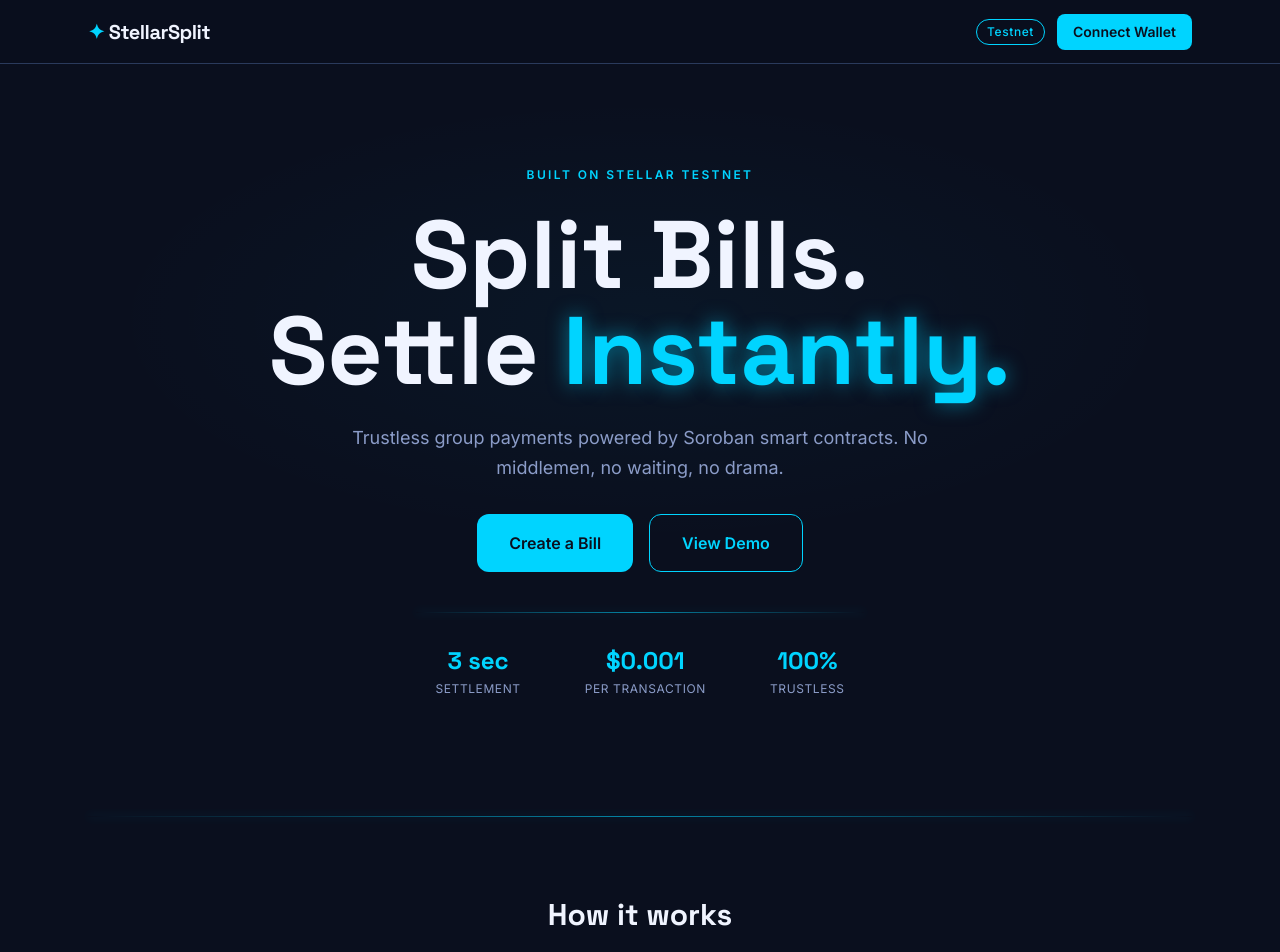
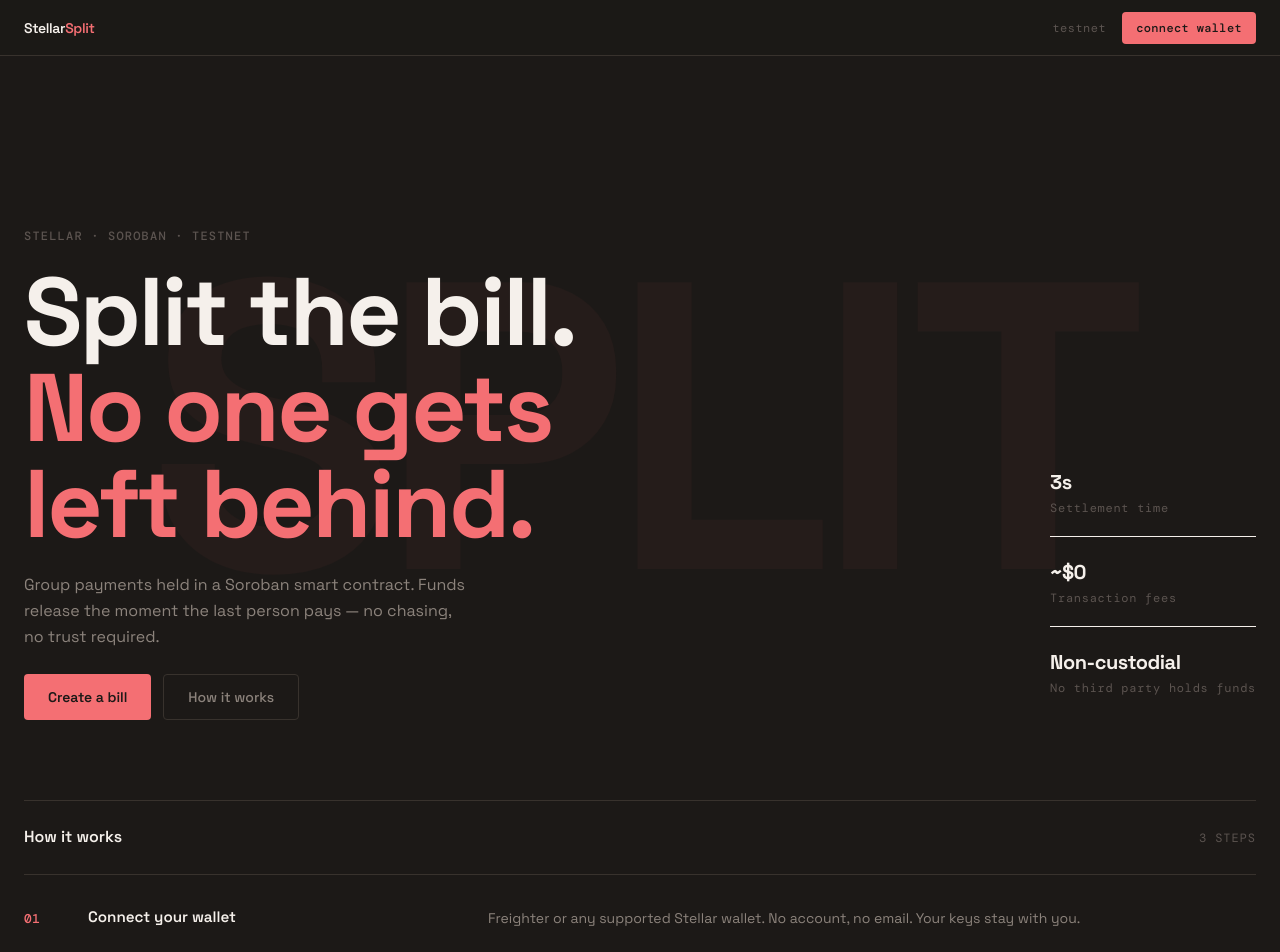
Before and after one commit to SATISH-JALAN/stellarsplit, a Next.js app: page / in a window 1280 px wide. Shown: the top 952 px of the page. Built offline with nearby package versions, Linux system fonts and the light colour scheme.

Commit message:
frontend

```diff
--- a/app/globals.css
+++ b/app/globals.css
@@ -1,53 +1,80 @@
 @import "tailwindcss";
 
 @theme inline {
-  /* Color palette */
-  --color-space: #0A0F1E;
-  --color-slate: #1E2A45;
-  --color-cyan: #00D4FF;
-  --color-cyan-glow: #00D4FF33;
-  --color-text-primary: #F0F4FF;
-  --color-text-muted: #8B9CC8;
-  --color-success: #00E676;
-  --color-danger: #FF4458;
-  --color-border: #2A3A5C;
+  --color-base: #1C1917;
+  --color-surface: #232019;
+  --color-surface-2: #2A2520;
+  --color-border: #38322D;
+  --color-border-soft: #473F39;
 
-  /* Typography */
+  --color-text-primary: #F5F0EB;
+  --color-text-muted: #8C837C;
+  --color-text-subtle: #5C5450;
+
+  --color-accent: #F46F73;
+  --color-accent-deep: #E35C63;
+  --color-terracotta: #B96858;
+  --color-clay: #8B5E52;
+  --color-sand: #DED5CF;
+  --color-linen: #F2EEEA;
+  --color-beige: #C8BCB4;
+
+  --color-success: #607C5C;
+  --color-warning: #C48B48;
+  --color-error: #B5524E;
+
   --font-display: var(--font-display), sans-serif;
-  --font-body: var(--font-body), sans-serif;
+  --font-mono: var(--font-mono), monospace;
 }
 
-/* Global body styles */
-body {
-  background-color: #0A0F1E;
-  color: #F0F4FF;
-  font-family: var(--font-body), Inter, sans-serif;
+*,
+*::before,
+*::after {
+  box-sizing: border-box;
 }
 
-/* Scrollbar styling */
+html {
+  background-color: #1C1917;
+  -webkit-font-smoothing: antialiased;
+  -moz-osx-font-smoothing: grayscale;
+}
+
+body {
+  background-color: #1C1917;
+  color: #F5F0EB;
+  font-family: var(--font-display), sans-serif;
+  line-height: 1.55;
+}
+
 ::-webkit-scrollbar {
-  width: 6px;
-  height: 6px;
+  width: 4px;
 }
 
 ::-webkit-scrollbar-track {
-  background: #0A0F1E;
+  background: #1C1917;
 }
 
 ::-webkit-scrollbar-thumb {
-  background: #2A3A5C;
-  border-radius: 3px;
+  background: #38322D;
+  border-radius: 2px;
 }
 
 ::-webkit-scrollbar-thumb:hover {
-  background: #8B9CC8;
+  background: #5C5450;
 }
 
-/* Glow utilities */
-.glow-cyan {
-  box-shadow: 0 0 20px #00D4FF44;
+/* Focus — always visible, never blue */
+:focus-visible {
+  outline: 1.5px solid #F46F73;
+  outline-offset: 3px;
 }
 
-.glow-text {
-  text-shadow: 0 0 20px #00D4FF88;
+@media (prefers-reduced-motion: reduce) {
+
+  *,
+  *::before,
+  *::after {
+    animation-duration: 0.01ms !important;
+    transition-duration: 0.01ms !important;
+  }
 }
--- a/app/page.tsx
+++ b/app/page.tsx
@@ -4,52 +4,68 @@ import { SplitLine } from "@/components/SplitLine";
 import { Footer } from "@/components/Footer";
 import { Navbar } from "@/components/Navbar";
 
-const features = [
+const steps = [
   {
-    icon: "👛",
-    title: "Connect Your Wallet",
+    num: "01",
+    title: "Connect your wallet",
     description:
-      "Use Freighter or any Stellar wallet. No signup required.",
+      "Freighter or any supported Stellar wallet. No account, no email. Your keys stay with you.",
   },
   {
-    icon: "🧾",
-    title: "Create a Bill",
+    num: "02",
+    title: "Create a bill",
     description:
-      "Add participants and amounts. The contract handles the math.",
+      "Name the expense, assign shares. The contract records exact amounts — no rounding disputes.",
   },
   {
-    icon: "⚡",
-    title: "Settle Instantly",
+    num: "03",
+    title: "Funds release automatically",
     description:
-      "Each person pays their share. Funds release automatically.",
+      "Each person pays their share directly on-chain. When the last payment confirms, the contract sends everything to the creator.",
   },
 ];
 
 export default function Home() {
   return (
-    <main className="min-h-screen" style={{ backgroundColor: "#0A0F1E" }}>
+    <main style={{ backgroundColor: "#1C1917", minHeight: "100vh" }}>
       <Navbar />
-
       <HeroSection />
 
-      <SplitLine className="max-w-6xl mx-auto px-6 my-4" />
+      {/* How it works — editorial list, not card grid */}
+      <section className="max-w-7xl mx-auto px-6 pb-24">
+        <SplitLine />
 
-      {/* Features section */}
-      <section className="max-w-6xl mx-auto px-6 py-16">
+        {/* Section header */}
+        <div className="flex items-baseline justify-between py-6">
           <h2
-          className="text-3xl font-bold text-center mb-12"
+            className="font-semibold"
             style={{
-            fontFamily: "var(--font-display), sans-serif",
-            color: "#F0F4FF",
+              fontFamily: "var(--font-display)",
+              fontSize: "1rem",
+              color: "#F5F0EB",
             }}
           >
             How it works
           </h2>
+          <span
+            className="text-xs"
+            style={{
+              fontFamily: "var(--font-mono)",
+              color: "#5C5450",
+              letterSpacing: "0.08em",
+            }}
+          >
+            3 STEPS
+          </span>
+        </div>
 
-        <div className="grid grid-cols-1 md:grid-cols-3 gap-6">
-          {features.map((feature) => (
-            <FeatureCard key={feature.title} {...feature} />
+        {/* Steps as rows */}
+        <div>
+          {steps.map((s) => (
+            <FeatureCard key={s.num} {...s} />
           ))}
+          {/* Closing rule */}
+          <SplitLine />
         </div>
       </section>
 
--- a/components/FeatureCard.tsx
+++ b/components/FeatureCard.tsx
@@ -1,42 +1,53 @@
-interface FeatureCardProps {
-    icon: string;
+/**
+ * StepRow — replaces the 3-card grid.
+ * An editorial list row: number, title, description in a horizontal band.
+ * Separated by hairline rules, not boxed in rounded cards.
+ */
+interface StepRowProps {
+    num: string;
     title: string;
     description: string;
 }
 
-export function FeatureCard({ icon, title, description }: FeatureCardProps) {
+export function FeatureCard({ num, title, description }: StepRowProps) {
     return (
         <div
-            className="flex flex-col gap-4 p-6 rounded-2xl transition-all duration-200 hover:scale-[1.02]"
+            className="grid gap-4 py-8"
             style={{
-                backgroundColor: "#1E2A45",
-                border: "1px solid #2A3A5C",
+                gridTemplateColumns: "3rem 1fr 2fr",
+                borderTop: "1px solid #38322D",
             }}
         >
-            {/* Icon circle */}
-            <div
-                className="w-12 h-12 flex items-center justify-center rounded-xl text-2xl shrink-0"
+            {/* Step number */}
+            <span
+                className="font-medium pt-0.5"
                 style={{
-                    backgroundColor: "#00D4FF18",
-                    border: "1px solid #00D4FF33",
+                    fontFamily: "var(--font-mono)",
+                    fontSize: "0.8rem",
+                    color: "#F46F73",
+                    letterSpacing: "0.05em",
                 }}
             >
-                {icon}
-            </div>
+                {num}
+            </span>
 
             {/* Title */}
             <h3
-                className="text-base font-semibold"
+                className="font-semibold leading-snug"
                 style={{
-                    fontFamily: "var(--font-display), sans-serif",
-                    color: "#F0F4FF",
+                    fontFamily: "var(--font-display)",
+                    fontSize: "0.95rem",
+                    color: "#F5F0EB",
                 }}
             >
                 {title}
             </h3>
 
             {/* Description */}
-            <p className="text-sm leading-relaxed" style={{ color: "#8B9CC8" }}>
+            <p
+                className="text-sm leading-relaxed"
+                style={{ color: "#8C837C" }}
+            >
                 {description}
             </p>
         </div>
--- a/components/HeroSection.tsx
+++ b/components/HeroSection.tsx
@@ -1,124 +1,151 @@
 "use client";
-
-import { SplitLine } from "./SplitLine";
-
-const stats = [
-    { value: "3 sec", label: "Settlement" },
-    { value: "$0.001", label: "Per Transaction" },
-    { value: "100%", label: "Trustless" },
-];
 
 export function HeroSection() {
     return (
         <section
-            className="relative flex flex-col items-center justify-center min-h-screen text-center px-6"
-            style={{ paddingTop: "64px" }}
+            className="relative min-h-screen max-w-7xl mx-auto px-6 flex flex-col justify-end pb-16 md:pb-20"
+            style={{ paddingTop: "56px" }}
         >
-            {/* Background glow effect */}
+            {/* Faint watermark — texture without gradient blob */}
             <div
-                className="absolute inset-0 pointer-events-none"
-                style={{
-                    background:
-                        "radial-gradient(ellipse 60% 40% at 50% 40%, #00D4FF0A 0%, transparent 70%)",
-                }}
-            />
-
-            <div className="relative z-10 flex flex-col items-center gap-6 max-w-4xl">
-                {/* Eyebrow */}
-                <p
-                    className="text-xs font-semibold tracking-widest uppercase"
-                    style={{ color: "#00D4FF", letterSpacing: "0.2em" }}
-                >
-                    Built on Stellar Testnet
-                </p>
-
-                {/* H1 */}
-                <h1
-                    className="font-bold leading-none"
+                aria-hidden="true"
+                className="absolute inset-0 flex items-center justify-center pointer-events-none overflow-hidden"
+                style={{ paddingTop: "56px" }}
+            >
+                <span
+                    className="font-bold select-none"
                     style={{
-                        fontFamily: "var(--font-display), sans-serif",
-                        color: "#F0F4FF",
+                        fontFamily: "var(--font-display)",
+                        fontSize: "clamp(10rem, 32vw, 28rem)",
+                        color: "rgba(244, 111, 115, 0.04)",
+                        lineHeight: 1,
+                        letterSpacing: "-0.04em",
+                        userSelect: "none",
                     }}
                 >
-                    <span
-                        className="block"
-                        style={{ fontSize: "clamp(3rem, 10vw, 6rem)" }}
-                    >
-                        Split Bills.
-                    </span>
-                    <span
-                        className="block"
-                        style={{ fontSize: "clamp(3rem, 10vw, 6rem)" }}
-                    >
-                        Settle{" "}
-                        <span
-                            className="glow-text"
-                            style={{ color: "#00D4FF" }}
-                        >
-                            Instantly.
-                        </span>
-                    </span>
-                </h1>
+                    SPLIT
+                </span>
+            </div>
 
-                {/* Subheading */}
-                <p
-                    className="text-lg max-w-xl leading-relaxed"
-                    style={{ color: "#8B9CC8" }}
-                >
-                    Trustless group payments powered by Soroban smart contracts. No
-                    middlemen, no waiting, no drama.
-                </p>
+            {/* Content — left aligned, bottom of screen */}
+            <div className="relative z-10 flex flex-col md:flex-row md:items-end md:justify-between gap-10">
 
-                {/* CTA Buttons */}
-                <div className="flex flex-col sm:flex-row gap-4 mt-2">
-                    <button
-                        className="text-base font-semibold px-8 py-4 rounded-xl transition-all duration-200 hover:scale-105 cursor-pointer"
+                {/* Left: headline block */}
+                <div className="flex flex-col gap-5 max-w-2xl">
+
+                    {/* Label */}
+                    <p
+                        className="text-xs font-medium"
                         style={{
-                            backgroundColor: "#00D4FF",
-                            color: "#0A0F1E",
-                        }}
-                        onMouseEnter={(e) => {
-                            (e.currentTarget as HTMLButtonElement).style.boxShadow =
-                                "0 0 30px #00D4FF55";
-                        }}
-                        onMouseLeave={(e) => {
-                            (e.currentTarget as HTMLButtonElement).style.boxShadow = "none";
+                            fontFamily: "var(--font-mono)",
+                            color: "#5C5450",
+                            letterSpacing: "0.1em",
                         }}
                     >
-                        Create a Bill
-                    </button>
-                    <button
-                        className="text-base font-semibold px-8 py-4 rounded-xl transition-all duration-200 hover:scale-105 cursor-pointer"
+                        STELLAR · SOROBAN · TESTNET
+                    </p>
+
+                    {/* H1 — ragged right, not centered */}
+                    <h1
+                        className="font-bold leading-[1.0] tracking-tight"
                         style={{
-                            backgroundColor: "transparent",
-                            border: "1.5px solid #00D4FF",
-                            color: "#00D4FF",
+                            fontFamily: "var(--font-display)",
+                            fontSize: "clamp(3rem, 8.5vw, 6rem)",
+                            color: "#F5F0EB",
                         }}
                     >
-                        View Demo
-                    </button>
+                        Split the bill.<br />
+                        <span style={{ color: "#F46F73" }}>No one gets</span><br />
+                        <span style={{ color: "#F46F73" }}>left behind.</span>
+                    </h1>
+
+                    {/* Body */}
+                    <p
+                        className="text-base leading-relaxed max-w-md"
+                        style={{ color: "#8C837C" }}
+                    >
+                        Group payments held in a Soroban smart contract.
+                        Funds release the moment the last person pays — no
+                        chasing, no trust required.
+                    </p>
+
+                    {/* Actions — left aligned, no centered stack */}
+                    <div className="flex flex-wrap gap-3 pt-1">
+                        <button
+                            className="text-sm font-semibold px-6 py-3 transition-colors duration-150"
+                            style={{
+                                backgroundColor: "#F46F73",
+                                color: "#1C1917",
+                                borderRadius: "4px",
+                            }}
+                            onMouseEnter={(e) => {
+                                (e.currentTarget as HTMLButtonElement).style.backgroundColor = "#E35C63";
+                            }}
+                            onMouseLeave={(e) => {
+                                (e.currentTarget as HTMLButtonElement).style.backgroundColor = "#F46F73";
+                            }}
+                        >
+                            Create a bill
+                        </button>
+
+                        <button
+                            className="text-sm font-medium px-6 py-3 transition-colors duration-150"
+                            style={{
+                                backgroundColor: "transparent",
+                                color: "#8C837C",
+                                border: "1px solid #38322D",
+                                borderRadius: "4px",
+                            }}
+                            onMouseEnter={(e) => {
+                                const el = e.currentTarget as HTMLButtonElement;
+                                el.style.borderColor = "#5C5450";
+                                el.style.color = "#F5F0EB";
+                            }}
+                            onMouseLeave={(e) => {
+                                const el = e.currentTarget as HTMLButtonElement;
+                                el.style.borderColor = "#38322D";
+                                el.style.color = "#8C837C";
+                            }}
+                        >
+                            How it works
+                        </button>
+                    </div>
                 </div>
 
-                {/* Split line */}
-                <div className="w-full max-w-md mt-4">
-                    <SplitLine />
-                </div>
-
-                {/* Stats row */}
-                <div className="flex gap-10 sm:gap-16 mt-2">
-                    {stats.map((stat) => (
-                        <div key={stat.label} className="flex flex-col items-center gap-1">
+                {/* Right: stats column — vertical list, not cards */}
+                <div
+                    className="flex flex-row md:flex-col gap-8 md:gap-0 md:divide-y pb-1"
+                    style={{ borderColor: "#38322D" }}
+                >
+                    {[
+                        { value: "3s", label: "Settlement time" },
+                        { value: "~$0", label: "Transaction fees" },
+                        { value: "Non-custodial", label: "No third party holds funds" },
+                    ].map((s, i) => (
+                        <div
+                            key={s.label}
+                            className="flex flex-col gap-0.5 md:py-5"
+                            style={i === 0 ? { paddingTop: 0 } : {}}
+                        >
                             <span
-                                className="text-2xl font-bold"
+                                className="font-bold tracking-tight"
                                 style={{
-                                    fontFamily: "var(--font-display), sans-serif",
-                                    color: "#00D4FF",
+                                    fontFamily: "var(--font-display)",
+                                    fontSize: "1.25rem",
+                                    color: "#F5F0EB",
                                 }}
                             >
-                                {stat.value}
+                                {s.value}
                             </span>
-                            <span className="text-xs uppercase tracking-wider" style={{ color: "#8B9CC8" }}>
-                                {stat.label}
+                            <span
+                                className="text-xs"
+                                style={{
+                                    fontFamily: "var(--font-mono)",
+                                    color: "#5C5450",
+                                    letterSpacing: "0.06em",
+                                }}
+                            >
+                                {s.label}
                             </span>
                         </div>
                     ))}
--- a/components/Navbar.tsx
+++ b/components/Navbar.tsx
@@ -3,54 +3,55 @@
 export function Navbar() {
     return (
         <nav
-            className="fixed top-0 left-0 right-0 z-50 h-16 flex items-center"
+            className="fixed top-0 left-0 right-0 z-50 h-14"
             style={{
+                backgroundColor: "rgba(28, 25, 23, 0.96)",
                 backdropFilter: "blur(12px)",
-                WebkitBackdropFilter: "blur(12px)",
-                backgroundColor: "rgba(10, 15, 30, 0.85)",
-                borderBottom: "1px solid #2A3A5C",
+                borderBottom: "1px solid #38322D",
             }}
         >
-            <div className="max-w-6xl mx-auto px-6 w-full flex items-center justify-between">
-                {/* Brand */}
-                <span
-                    className="text-xl font-bold tracking-tight select-none"
-                    style={{ fontFamily: "var(--font-display), sans-serif" }}
+            <div
+                className="h-full max-w-7xl mx-auto px-6 flex items-center justify-between"
+            >
+                {/* Brand — just text, no icons */}
+                <a
+                    href="/"
+                    className="text-sm font-semibold tracking-tight"
+                    style={{ fontFamily: "var(--font-display)", color: "#F5F0EB" }}
                 >
-                    <span style={{ color: "#00D4FF" }}>✦</span>{" "}
-                    <span style={{ color: "#F0F4FF" }}>StellarSplit</span>
-                </span>
+                    Stellar<span style={{ color: "#F46F73" }}>Split</span>
+                </a>
 
-                {/* Right side */}
-                <div className="flex items-center gap-3">
-                    {/* Testnet badge */}
+                <div className="flex items-center gap-4">
+                    {/* Network indicator — monospace, understated */}
                     <span
-                        className="text-xs font-medium px-2.5 py-1 rounded-full"
+                        className="text-xs"
                         style={{
-                            border: "1px solid #00D4FF",
-                            color: "#00D4FF",
-                            letterSpacing: "0.05em",
+                            fontFamily: "var(--font-mono)",
+                            color: "#5C5450",
+                            letterSpacing: "0.04em",
                         }}
                     >
-                        Testnet
+                        testnet
                     </span>
 
-                    {/* Connect Wallet button */}
                     <button
-                        className="text-sm font-semibold px-4 py-2 rounded-lg transition-all duration-200 hover:scale-105 cursor-pointer"
+                        className="text-xs font-medium px-3.5 py-2 transition-colors duration-150"
                         style={{
-                            backgroundColor: "#00D4FF",
-                            color: "#0A0F1E",
+                            fontFamily: "var(--font-mono)",
+                            backgroundColor: "#F46F73",
+                            color: "#1C1917",
+                            borderRadius: "4px",
+                            letterSpacing: "0.03em",
                         }}
                         onMouseEnter={(e) => {
-                            (e.currentTarget as HTMLButtonElement).style.boxShadow =
-                                "0 0 20px #00D4FF44";
+                            (e.currentTarget as HTMLButtonElement).style.backgroundColor = "#E35C63";
                         }}
                         onMouseLeave={(e) => {
-                            (e.currentTarget as HTMLButtonElement).style.boxShadow = "none";
+                            (e.currentTarget as HTMLButtonElement).style.backgroundColor = "#F46F73";
                         }}
                     >
-                        Connect Wallet
+                        connect wallet
                     </button>
                 </div>
             </div>
--- a/components/SplitLine.tsx
+++ b/components/SplitLine.tsx
@@ -1,14 +1,17 @@
+/**
+ * SplitLine — a full-bleed horizontal rule.
+ * No gradient fade, no glyph. Just a clean warm line.
+ * Used as structural punctuation between sections.
+ */
 export function SplitLine({ className }: { className?: string }) {
     return (
-        <div className={`relative flex items-center ${className ?? ""}`}>
-            <div
-                className="flex-1 h-px opacity-60"
-                style={{
-                    background:
-                        "linear-gradient(to right, transparent, #00D4FF, transparent)",
-                    boxShadow: "0 0 8px #00D4FF66",
-                }}
-            />
-        </div>
+        <hr
+            className={className}
+            style={{
+                border: "none",
+                borderTop: "1px solid #38322D",
+                margin: 0,
+            }}
+        />
     );
 }
```
Also changed, not shown: app/layout.tsx (+5 -4 lines), components/Footer.tsx (+14 -8 lines). Lines whose indentation alone changed are shown as unchanged.
